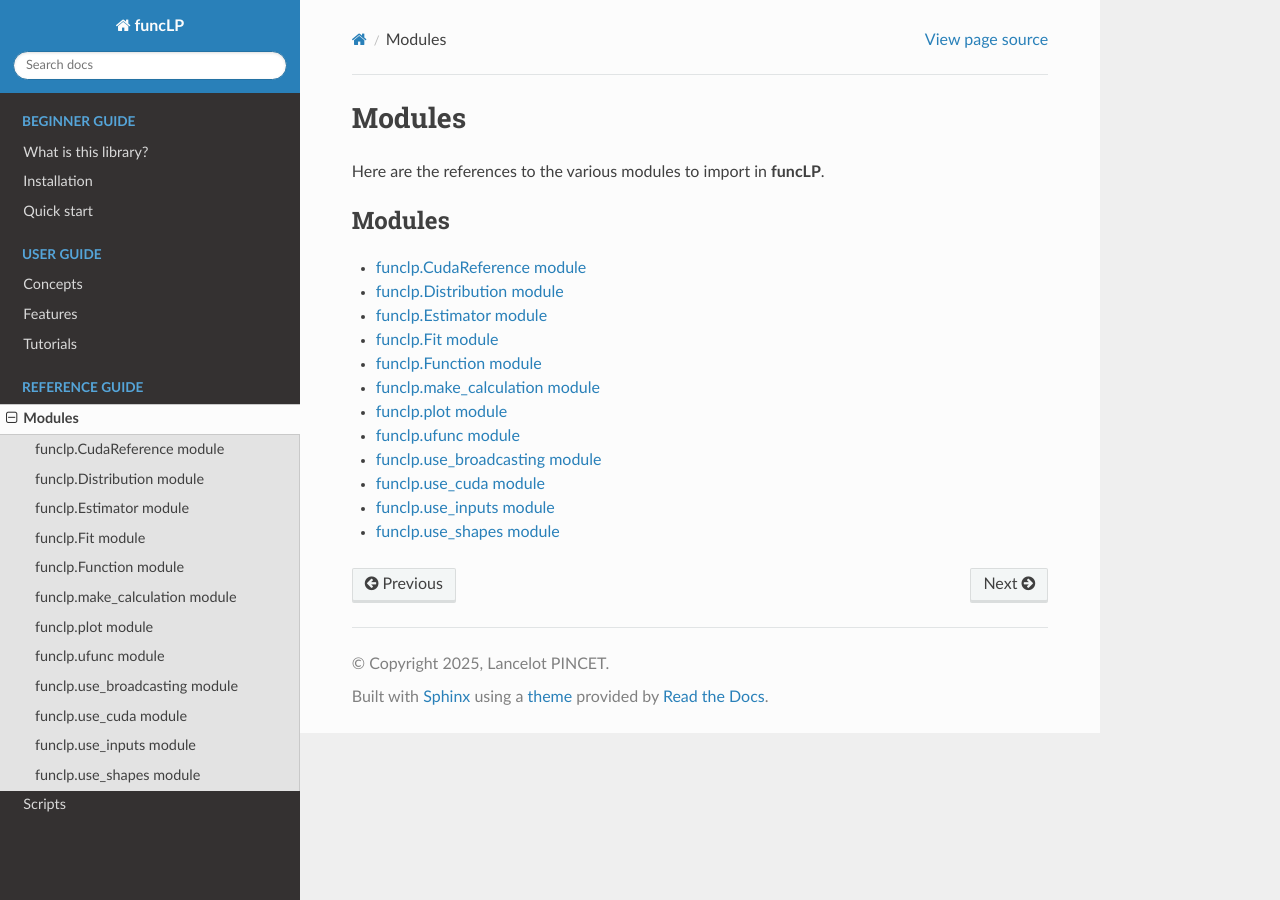
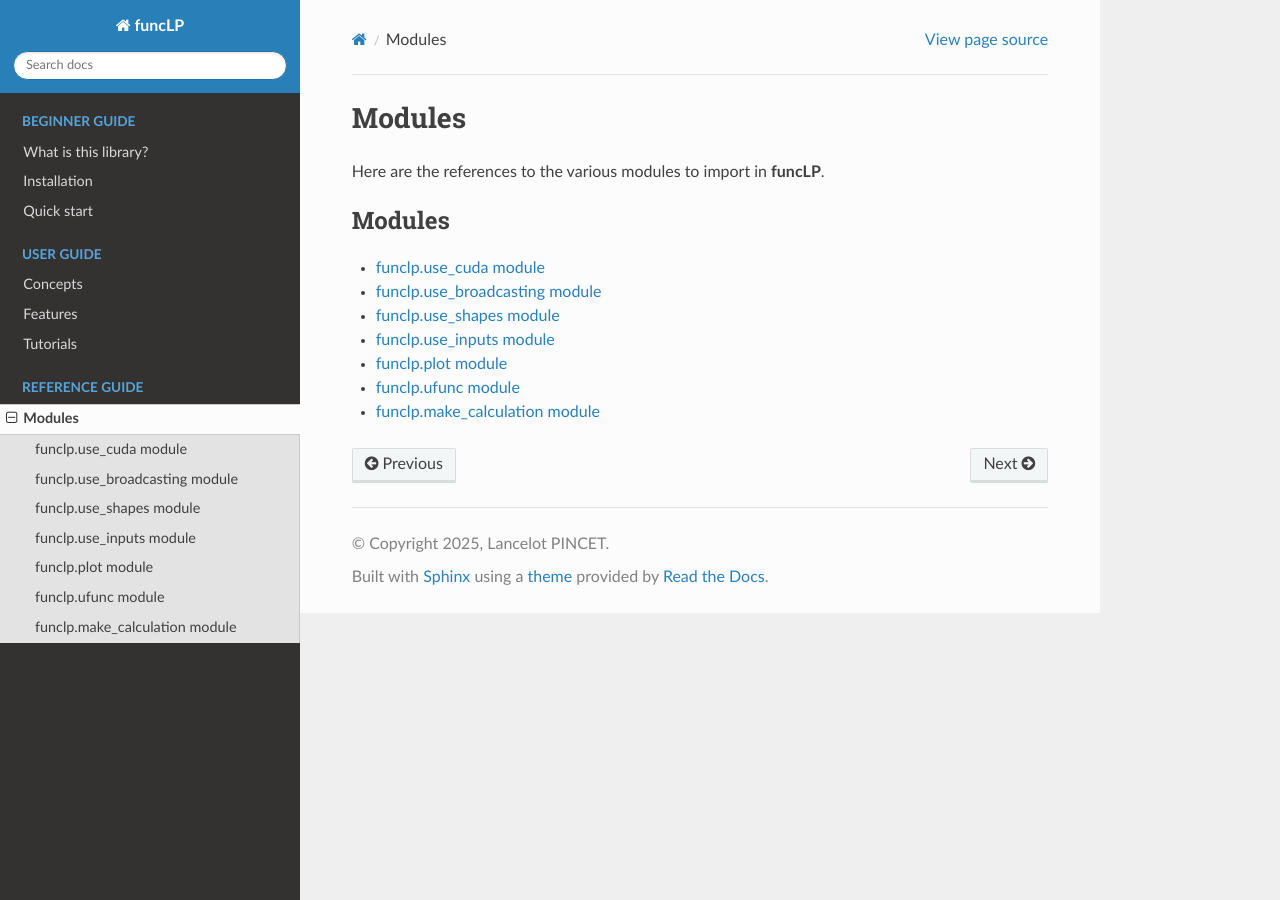
Before and after one commit to LancelotPincet/funcLP, a Sphinx documentation site: the page built from docs/source/modules.rst, in a window 1280 px wide. Built offline with Sphinx 7.4.7 and the Read the Docs theme 3.1.0, drawn with Linux system fonts in a browser that asks for light colours; pages that are not in the unit, such as notebooks, are missing from menus.

Commit message:
auto-commit

```diff
--- a/docs/source/CudaReference.rst
+++ b/docs/source/CudaReference.rst
@@ -1,5 +1,5 @@
 funclp.CudaReference module
-===========================
+template[libequals]=====================
 
 .. autoclass:: funclp.CudaReference
    :members:
--- a/docs/source/Distribution.rst
+++ b/docs/source/Distribution.rst
@@ -1,5 +1,5 @@
 funclp.Distribution module
-==========================
+template[libequals]====================
 
 .. autoclass:: funclp.Distribution
    :members:
--- a/docs/source/Estimator.rst
+++ b/docs/source/Estimator.rst
@@ -1,5 +1,5 @@
 funclp.Estimator module
-=======================
+template[libequals]=================
 
 .. autoclass:: funclp.Estimator
    :members:
--- a/docs/source/Fit.rst
+++ b/docs/source/Fit.rst
@@ -1,5 +1,5 @@
 funclp.Fit module
-=================
+template[libequals]===========
 
 .. autoclass:: funclp.Fit
    :members:
--- a/docs/source/Function.rst
+++ b/docs/source/Function.rst
@@ -1,5 +1,5 @@
 funclp.Function module
-======================
+template[libequals]================
 
 .. autoclass:: funclp.Function
    :members:
--- a/docs/source/modules.rst
+++ b/docs/source/modules.rst
@@ -11,15 +11,15 @@ Here are the references to the various modules to import in **funcLP**.
    :maxdepth: 1
    :caption: Modules
 
+   Function
    CudaReference
+   use_cuda
+   use_broadcasting
+   use_shapes
+   Fit
+   use_inputs
+   plot
+   ufunc
+   make_calculation
    Distribution
    Estimator
-   Fit
-   Function
-   make_calculation
-   plot
-   ufunc
-   use_broadcasting
-   use_cuda
-   use_inputs
-   use_shapes
```
Also changed, not shown: docs/source/routines.rst (added, +12 -0 lines), docs/source/scripts.rst (deleted, +0 -12 lines).
